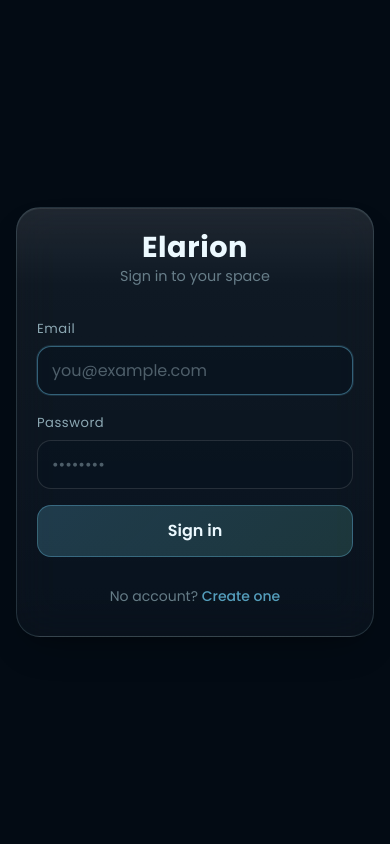
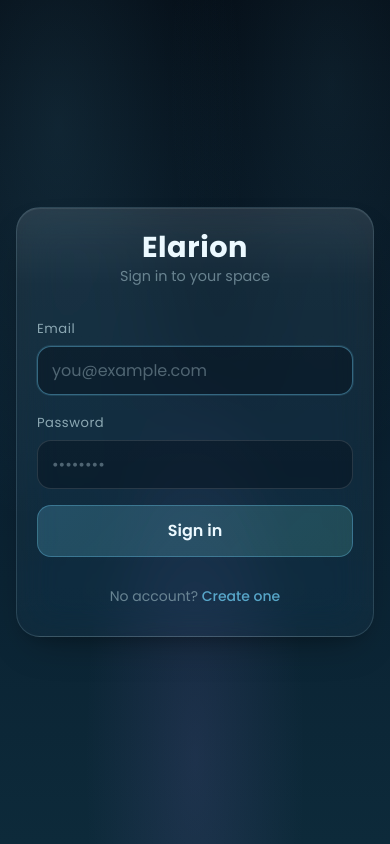
Before and after one commit to GiovanniVEstrada/Elarion-System, a React (Vite) app in the folder frontend/: page /login in a window 390 px wide. Built offline with nearby package versions, Linux system fonts and the light colour scheme; no server answers.

Commit message:
Mobile styling

```diff
--- a/frontend/src/styles/auth.css
+++ b/frontend/src/styles/auth.css
@@ -7,6 +7,11 @@
   justify-content: center;
   padding: 24px 16px;
   background-color: #030b14;
+  background-image:
+    radial-gradient(ellipse at 15% 15%, rgba(116, 216, 255, 0.10), transparent 40%),
+    radial-gradient(ellipse at 85% 10%, rgba(116, 216, 255, 0.08), transparent 35%),
+    radial-gradient(ellipse at 50% 90%, rgba(181, 140, 255, 0.10), transparent 40%),
+    linear-gradient(180deg, #030b14 0%, #0a2030 55%, #0d2a3a 100%);
 }
 
 .auth-card {
--- a/frontend/src/styles/base.css
+++ b/frontend/src/styles/base.css
@@ -131,10 +131,10 @@ body::after {
     background-attachment: scroll;
   }
 
-  /* position:fixed pseudo-elements are unreliable on iOS Safari */
+  /* position:fixed with z-index:-1 is unreliable on iOS Safari; absolute works correctly */
   body::before,
   body::after {
-    display: none;
+    position: absolute;
   }
 }
 
```
